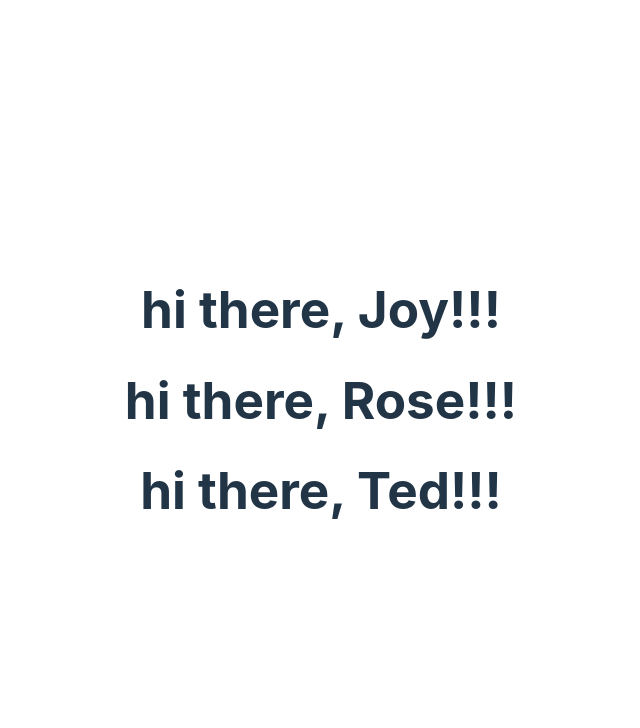
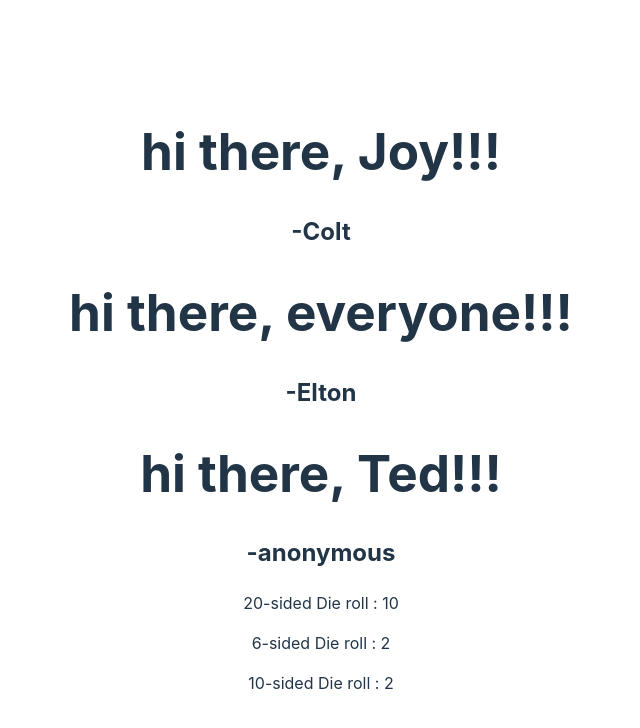
Before and after one commit to MINZOEY/honGong, a React (Vite) app in the folder Vite로 리액트앱만들기/first-react-app-vite/: page / in a window 1280 px wide. Shown: the top 728 px of the page, without its empty margins (319-959 px from the left). Built offline with nearby package versions, Linux system fonts and the light colour scheme.

Commit message:
프로퍼티 값 설정

```diff
--- a/Vite로 리액트앱만들기/first-react-app-vite/src/App.jsx
+++ b/Vite로 리액트앱만들기/first-react-app-vite/src/App.jsx
@@ -1,11 +1,15 @@
 import './App.css';
+import Die from './Die';
 import Greeter from './Greeter';
 function App() {
   return (
     <>
-    <Greeter person= 'Joy' />
-    <Greeter person= 'Rose' />
-    <Greeter person= 'Ted' />
+    <Greeter person= 'Joy' from='Colt'/>
+    <Greeter from='Elton' />
+    <Greeter person= 'Ted'  />
+    <Die  numSides = {20} />
+    <Die   />
+    <Die  numSides = {10} />
     </>
   )
 }
--- /dev/null
+++ b/Vite로 리액트앱만들기/first-react-app-vite/src/Die.jsx
@@ -0,0 +1,9 @@
+export default function Die({numSides=6}) {
+	// console.log(numSides);
+	const roll = Math.floor(Math.random() * numSides ) + 1;
+	return (
+		<p>{numSides}-sided Die roll : { roll }
+		</p>
+	)
+
+}
--- a/Vite로 리액트앱만들기/first-react-app-vite/src/Greeter.jsx
+++ b/Vite로 리액트앱만들기/first-react-app-vite/src/Greeter.jsx
@@ -1,7 +1,11 @@
-function Greeter(props){
-	// console.log(props.person);
+function Greeter({person = 'everyone', from= 'anonymous'}){
+	// console.log(person);
 	return(
-	<h1>hi there, {props.person}!!! </h1>
+		<>
+			<h1>hi there, {person}!!! </h1>
+			<h2>-{from}</h2>
+		</>
+
 	)
 }
 export default Greeter;
```
Also changed, not shown: 1 other file (tests, documents, lock files or other folders).
